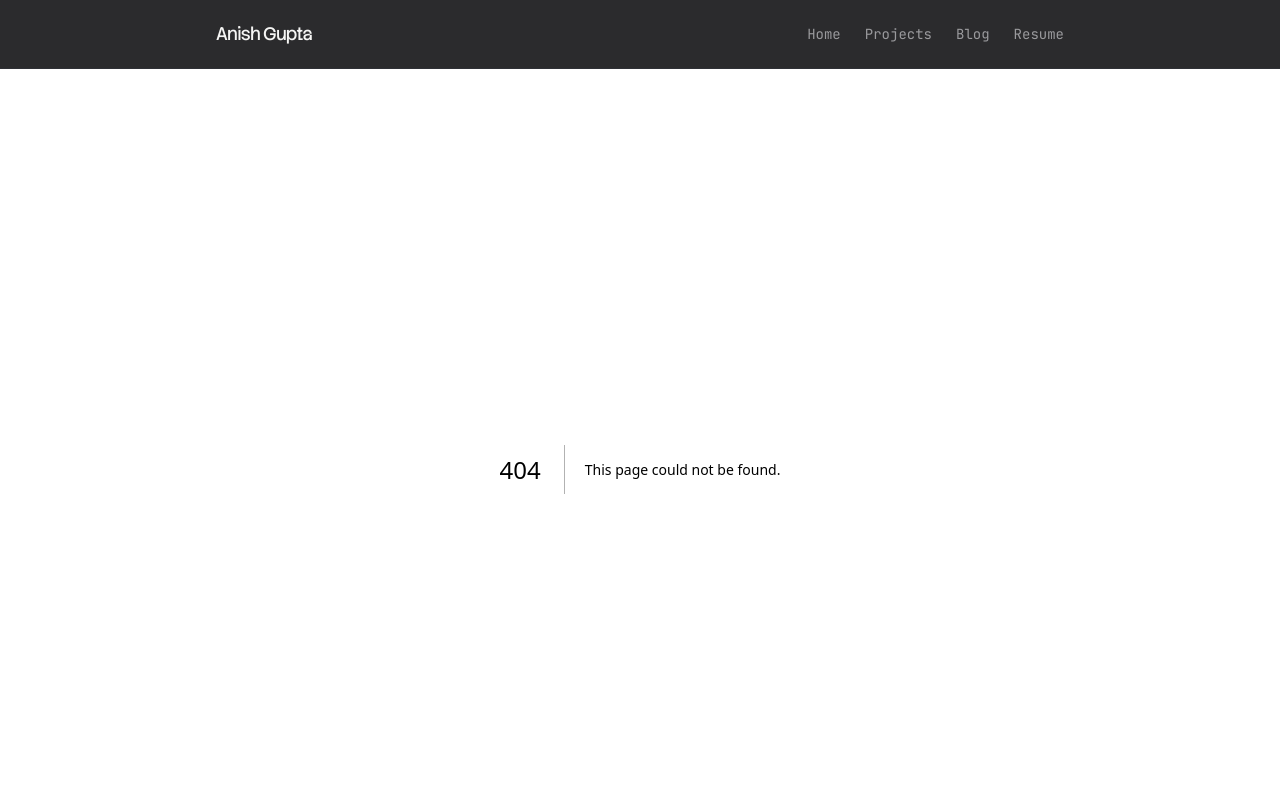
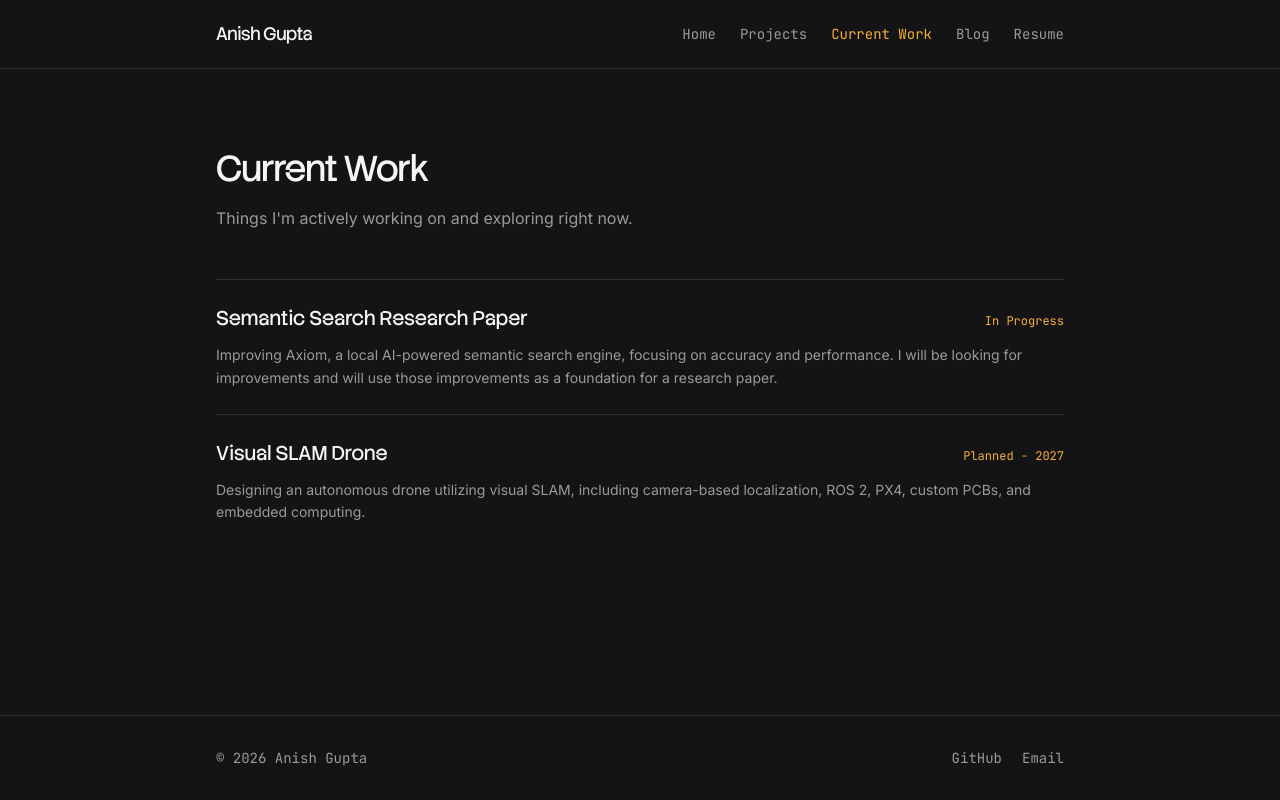
Before and after one commit to neur0n-7/website, a Next.js app: page /current-work in a window 1280 px wide. Before the commit this address had no page. Shown: the top 800 px of the page. Built offline with nearby package versions, Linux system fonts and the light colour scheme.

Commit message:
add current work

```diff
--- /dev/null
+++ b/src/app/current-work/page.tsx
@@ -0,0 +1,52 @@
+import type { Metadata } from "next";
+
+export const metadata: Metadata = {
+  title: "Current Work - Anish Gupta",
+};
+
+const currentWork = [
+  {
+    title: "Semantic Search Research Paper",
+    description:
+      "Improving Axiom, a local AI-powered semantic search engine, focusing on accuracy and performance. I will be looking for improvements and will use those improvements as a foundation for a research paper.",
+    status: "In Progress",
+  },
+  {
+    title: "Visual SLAM Drone",
+    description:
+      "Designing an autonomous drone utilizing visual SLAM, including camera-based localization, ROS 2, PX4, custom PCBs, and embedded computing.",
+    status: "Planned - 2027",
+  },
+];
+
+export default function CurrentWorkPage() {
+  return (
+    <div className="mx-auto w-full max-w-4xl px-6 py-20">
+      <h1 className="font-heading text-4xl tracking-tight">Current Work</h1>
+      <p className="mt-4 max-w-xl leading-relaxed text-muted">
+        Things I'm actively working on and exploring right now.
+      </p>
+
+      <div className="mt-12 flex flex-col divide-y divide-border border-t border-border">
+        {currentWork.map((work, index) => (
+          <div
+            key={index}
+            className="flex flex-col gap-3 py-6"
+          >
+            <div className="flex items-baseline justify-between gap-4">
+              <h2 className="font-heading text-xl">
+                {work.title}
+              </h2>
+              <span className="shrink-0 font-mono text-xs text-accent">
+                {work.status}
+              </span>
+            </div>
+            <p className="text-sm leading-relaxed text-muted">
+              {work.description}
+            </p>
+          </div>
+        ))}
+      </div>
+    </div>
+  );
+}
--- a/src/components/nav.tsx
+++ b/src/components/nav.tsx
@@ -6,6 +6,7 @@ import { usePathname } from "next/navigation";
 const links = [
   { href: "/", label: "Home" },
   { href: "/projects", label: "Projects" },
+  { href: "/current-work", label: "Current Work" },
   { href: "/blog", label: "Blog" },
   { href: "/resume", label: "Resume" },
 ];
```
